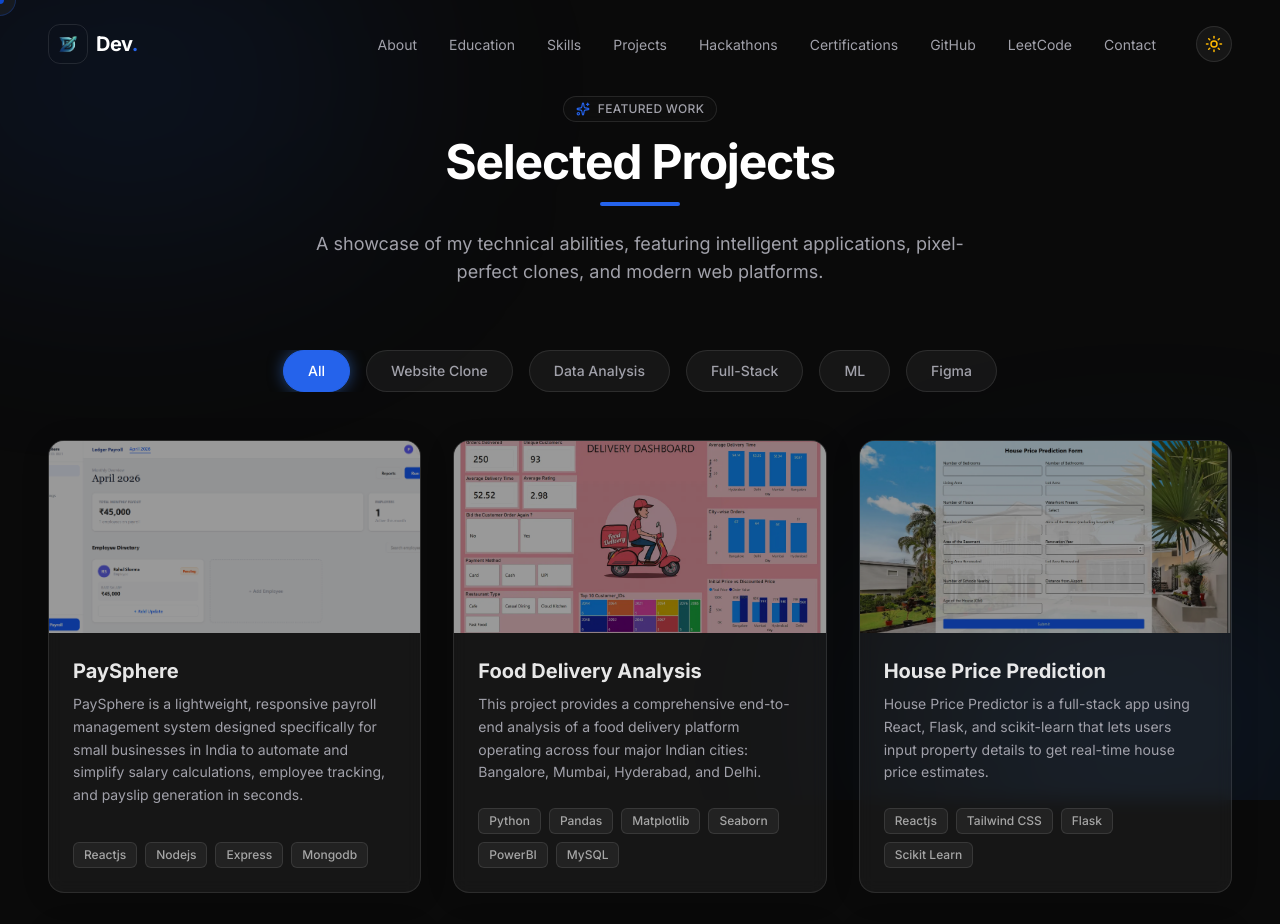
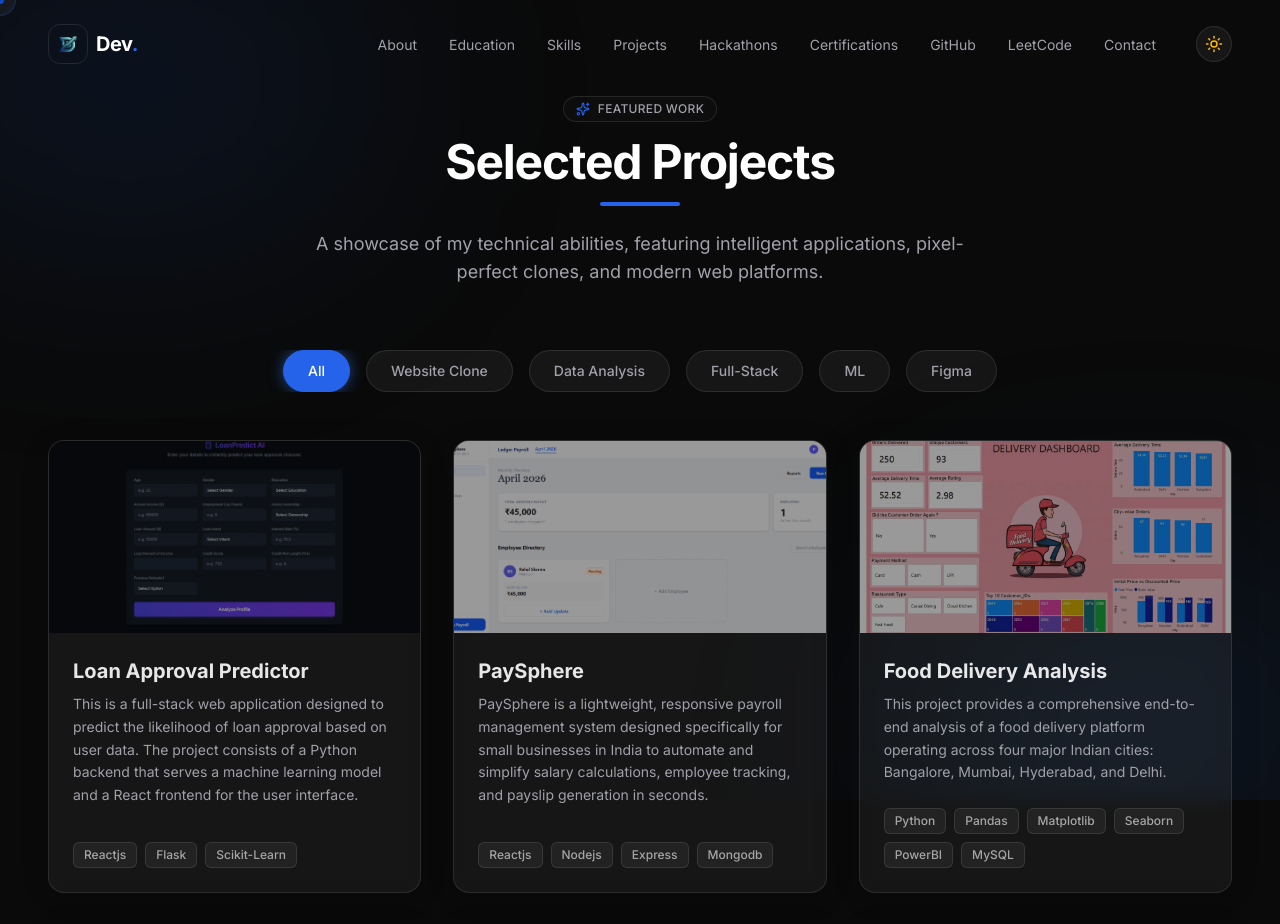
Before and after one commit to Dev1822/Portfolio, a React (Vite) app: page /software-projects in a window 1280 px wide. Shown: the top 924 px of the page. Built offline with nearby package versions, Linux system fonts and the light colour scheme.

Commit message:
Loan Approval Predictor Added

```diff
--- a/src/components/Projects.jsx
+++ b/src/components/Projects.jsx
@@ -17,12 +17,23 @@ import CodingGita from '../assets/project/CodingGita.webp';
 import BookmyShow from '../assets/project/BookMyShow.webp';
 import FoodDeliveryAnalysis from '../assets/project/FoodDeliveryAnalysis.webp';
 import PaySphere from '../assets/project/PaySphere.webp';
+import Loan from "../assets/project/LoanApproval.webp";
 
 export default function Projects({ isPage = false }) {
   const TitleTag = isPage ? 'h1' : 'h2';
   const [filter, setFilter] = useState('All');
 
   const projects = [
+    {
+      title: "Loan Approval Predictor",
+      description: "This is a full-stack web application designed to predict the likelihood of loan approval based on user data. The project consists of a Python backend that serves a machine learning model and a React frontend for the user interface.",
+      tech: ["Reactjs", "Flask", "Scikit-Learn"],
+      category: "ML",
+      image: Loan,
+      github: "https://github.com/Dev1822/Loan-Approval-Predictor",
+      demo: "https://loan-approval-predictor-dev-patel.vercel.app/",
+      youtube: "https://www.youtube.com/watch?v=DqfZXuGVrFU",
+    },
     {
       title: "PaySphere",
       description: "PaySphere is a lightweight, responsive payroll management system designed specifically for small businesses in India to automate and simplify salary calculations, employee tracking, and payslip generation in seconds.",
```
Also changed, not shown: src/assets/project/LoanApproval.webp (added).
